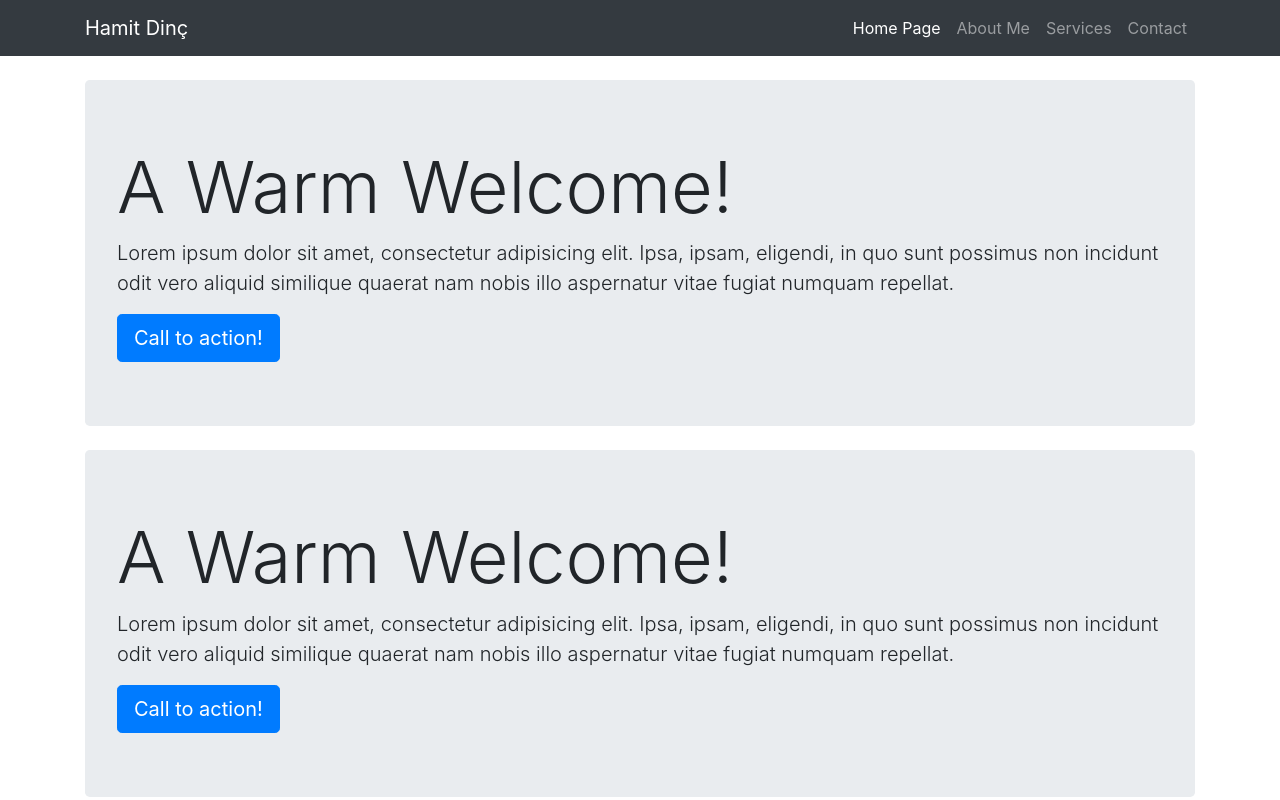
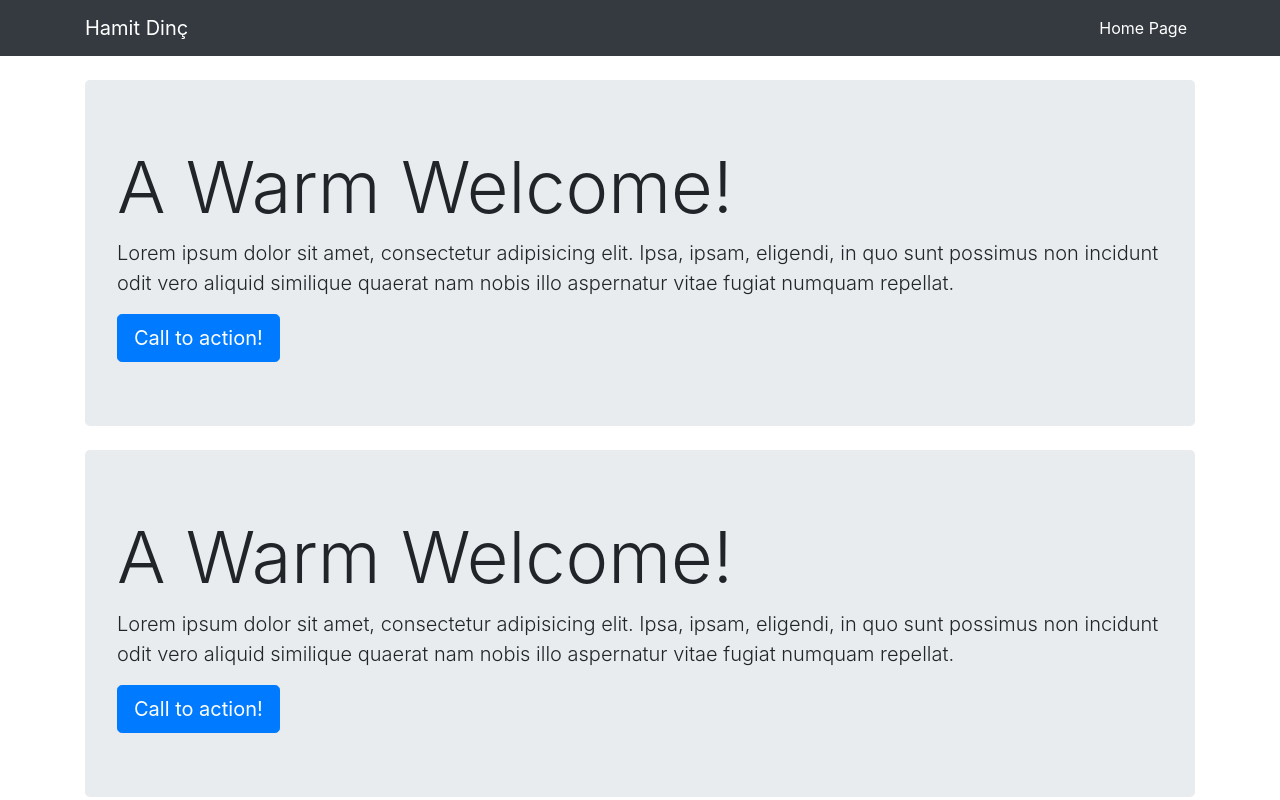
Before and after one commit to hamitdnc/hamitdnc.github.io, a website: page index.html in a window 1280 px wide. Shown: the top 800 px of the page. Drawn offline with Linux system fonts and the light colour scheme.

Commit message:
Update index.html

```diff
--- a/index.html
+++ b/index.html
@@ -33,15 +33,6 @@
             <a class="nav-link" href="#">Home Page
               <span class="sr-only">(current)</span>
             </a>
-          </li>
-          <li class="nav-item">
-            <a class="nav-link" href="#">About Me</a>
-          </li>
-          <li class="nav-item">
-            <a class="nav-link" href="#">Services</a>
-          </li>
-          <li class="nav-item">
-            <a class="nav-link" href="#">Contact</a>
           </li>
         </ul>
       </div>
```
